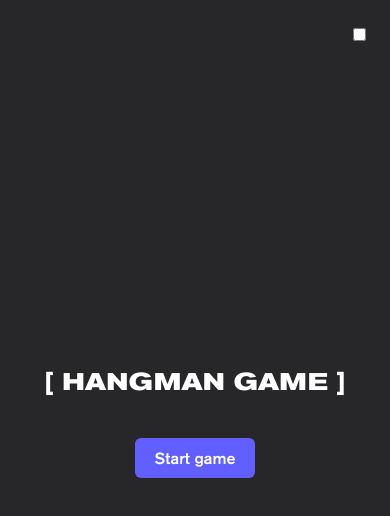
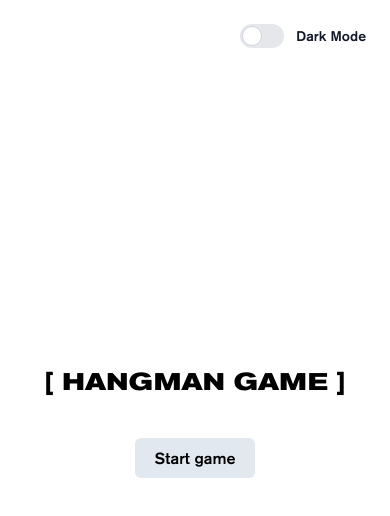
Before and after one commit to NovemberJ/HangmanGame, a website built with Vite: page index.html in a window 390 px wide. Built offline with nearby package versions, Linux system fonts and the light colour scheme.

```diff
--- a/index.html
+++ b/index.html
@@ -11,7 +11,16 @@
   <body>
     <div id="app">
         <div class="absolute top-6 right-6">
-            <input id="toggleDarkMode" type="checkbox" />
+            <label class="inline-flex items-center cursor-pointer">
+                <input id="toggleDarkMode" type="checkbox" value="" class="sr-only peer">
+                <div class="relative w-11 h-6 bg-gray-200 peer-focus:outline-none peer-focus:ring-4 peer-focus:ring-blue-300
+                dark:peer-focus:ring-blue-800 rounded-full peer
+                dark:bg-gray-700 peer-checked:after:translate-x-full rtl:peer-checked:after:-translate-x-full
+                peer-checked:after:border-white after:content-[''] after:absolute after:top-[2px] after:start-[2px]
+                after:bg-white after:border-gray-300 after:border after:rounded-full after:h-5 after:w-5 after:transition-all
+                dark:border-gray-600 peer-checked:bg-indigo-500 dark:peer-checked:bg-blue-600"></div>
+                <span class="ms-3 text-sm font-medium text-gray-900 dark:text-gray-300">Dark Mode</span>
+            </label>
         </div>
         <h1 class="logo">[ HANGMAN GAME ]</h1>
         <div id="game" class="mt-10 flex flex-col items-center">
--- a/src/js/main.js
+++ b/src/js/main.js
@@ -1,7 +1,9 @@
 import '../css/style.css'
+import {darkModeHandle} from "./utils.js";
+darkModeHandle()
 
-const darkModeSwitcher = document.getElementById('toggleDarkMode')
-darkModeSwitcher.addEventListener('input', () => {
-    const htmlElement = document.documentElement
-    htmlElement.classList.toggle('dark')
+
+const startGameButton = document.getElementById('startGame')
+startGameButton.addEventListener('click', () => {
+    console.log('Start game')
 })
--- /dev/null
+++ b/src/js/utils.js
@@ -0,0 +1,21 @@
+export const darkModeHandle = () => {
+    const darkModeSwitcher = document.getElementById('toggleDarkMode')
+    const htmlElement = document.documentElement
+
+    if (localStorage.getItem('mode') === 'dark'){
+        htmlElement.classList.add('dark')
+        darkModeSwitcher.checked = true
+    }else{
+        htmlElement.classList.remove('dark')
+    }
+
+    darkModeSwitcher.addEventListener('input', () => {
+        htmlElement.classList.toggle('dark')
+
+        if (htmlElement.classList.contains('dark')){
+            localStorage.setItem('mode', 'dark')
+        } else {
+            localStorage.setItem('mode', 'light')
+        }
+    })
+}
```
